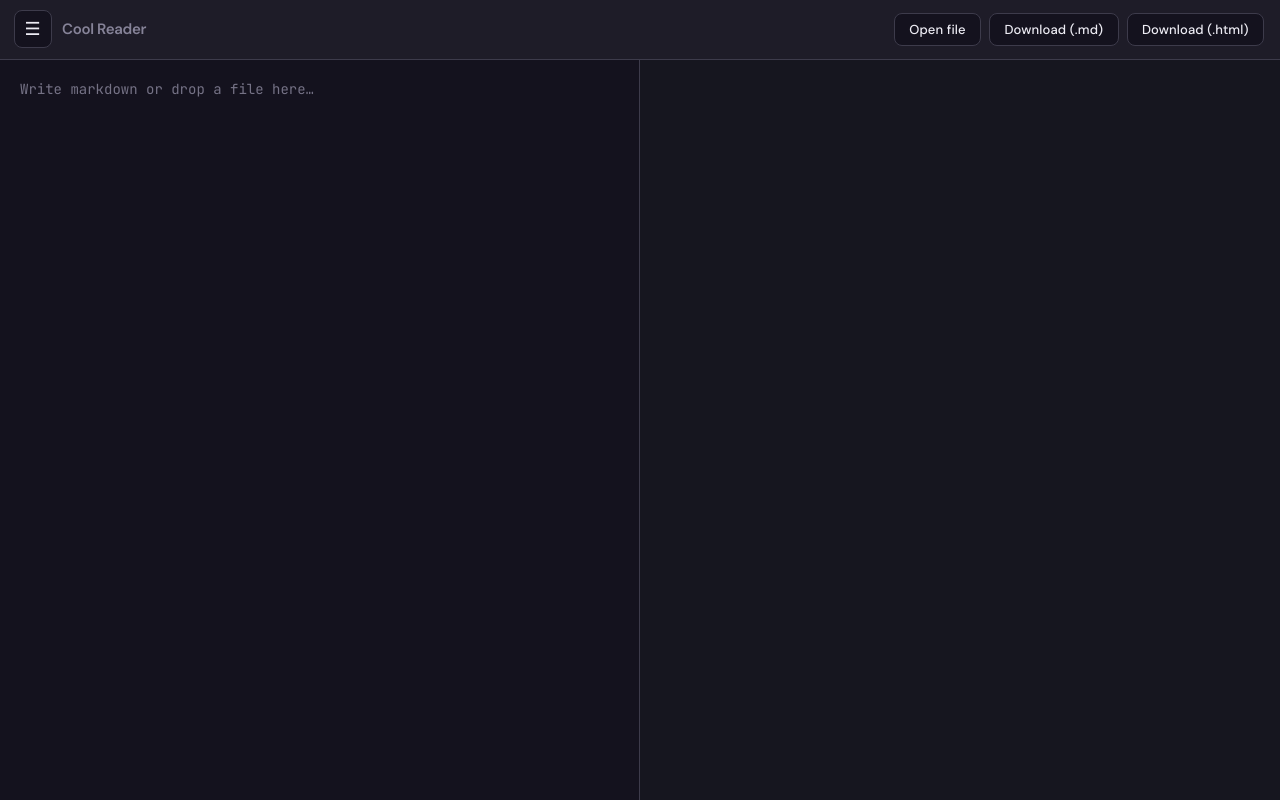
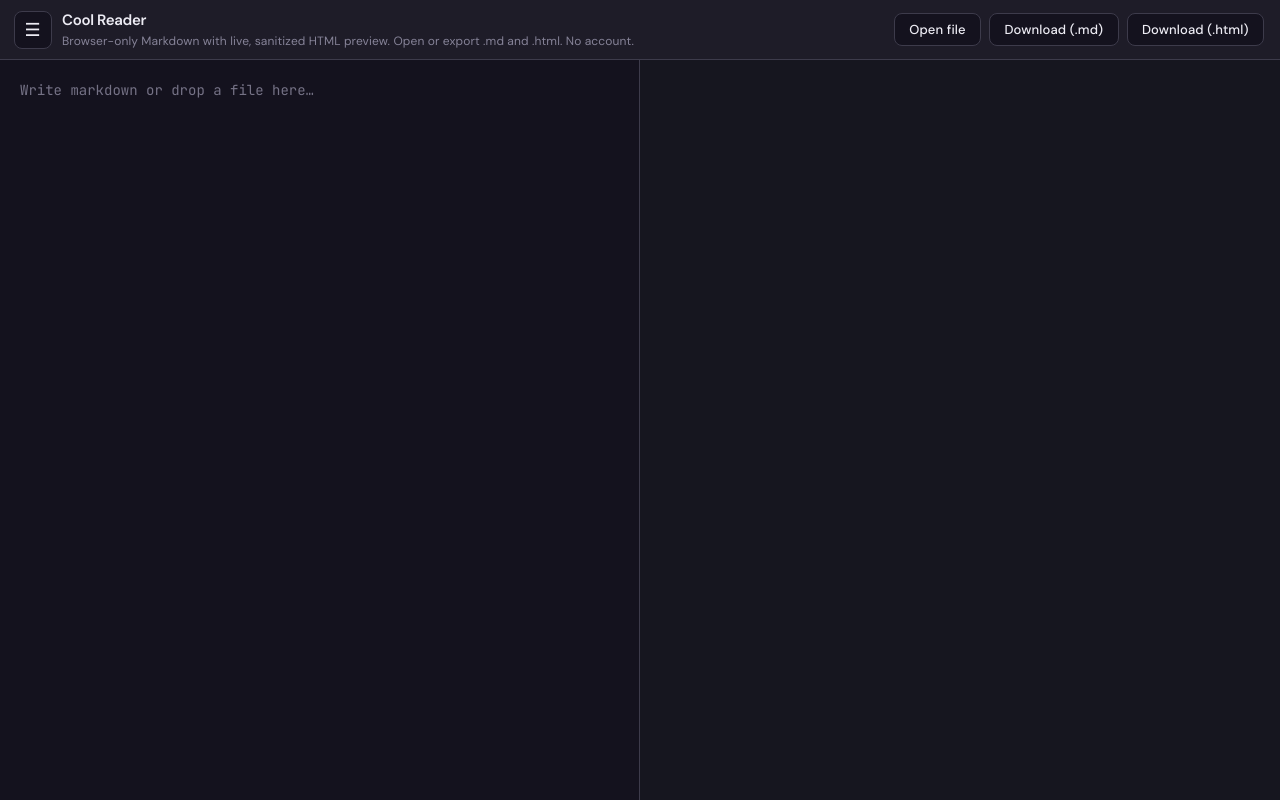
Before and after one commit to kddeniz/cool-reader, a website: page index.html in a window 1280 px wide. Drawn offline with nearby package versions, Linux system fonts and the light colour scheme.

Commit message:
docs: add PRODUCT.md and toolbar tagline describing browser-only Markdown editor

```diff
--- a/index.html
+++ b/index.html
@@ -68,7 +68,12 @@
           >
             <span class="toolbar__toggle-icon" aria-hidden="true">☰</span>
           </button>
-          <span class="toolbar__brand">Cool Reader</span>
+          <div class="toolbar__identity">
+            <span class="toolbar__brand">Cool Reader</span>
+            <p class="toolbar__tagline" id="toolbarTagline">
+              Browser-only Markdown with live, sanitized HTML preview. Open or export .md and .html. No account.
+            </p>
+          </div>
         </div>
         <div class="toolbar__actions">
           <label class="toolbar__file">
--- a/styles.css
+++ b/styles.css
@@ -99,12 +99,32 @@ body {
   min-width: 0;
 }
 
+.toolbar__identity {
+  display: flex;
+  flex-direction: column;
+  align-items: flex-start;
+  gap: 0.15rem;
+  min-width: 0;
+  max-width: min(42rem, 100%);
+}
+
 .toolbar__brand {
   font-size: 0.9375rem;
   font-weight: 600;
   letter-spacing: -0.02em;
+  color: var(--text);
+  white-space: nowrap;
+}
+
+.toolbar__tagline {
+  margin: 0;
+  max-width: 70ch;
+  font-size: 0.75rem;
+  font-weight: 400;
+  line-height: 1.35;
+  letter-spacing: 0.01em;
   color: var(--muted);
-  white-space: nowrap;
+  overflow-wrap: anywhere;
 }
 
 .toolbar__actions {
@@ -486,6 +506,10 @@ body {
     display: none;
   }
 
+  .toolbar__tagline {
+    font-size: 0.6875rem;
+  }
+
   .toolbar__actions {
     width: 100%;
     justify-content: flex-end;
```
Also changed, not shown: PRODUCT.md (added, +40 -0 lines), tests/app.spec.js (+7 -0 lines).
